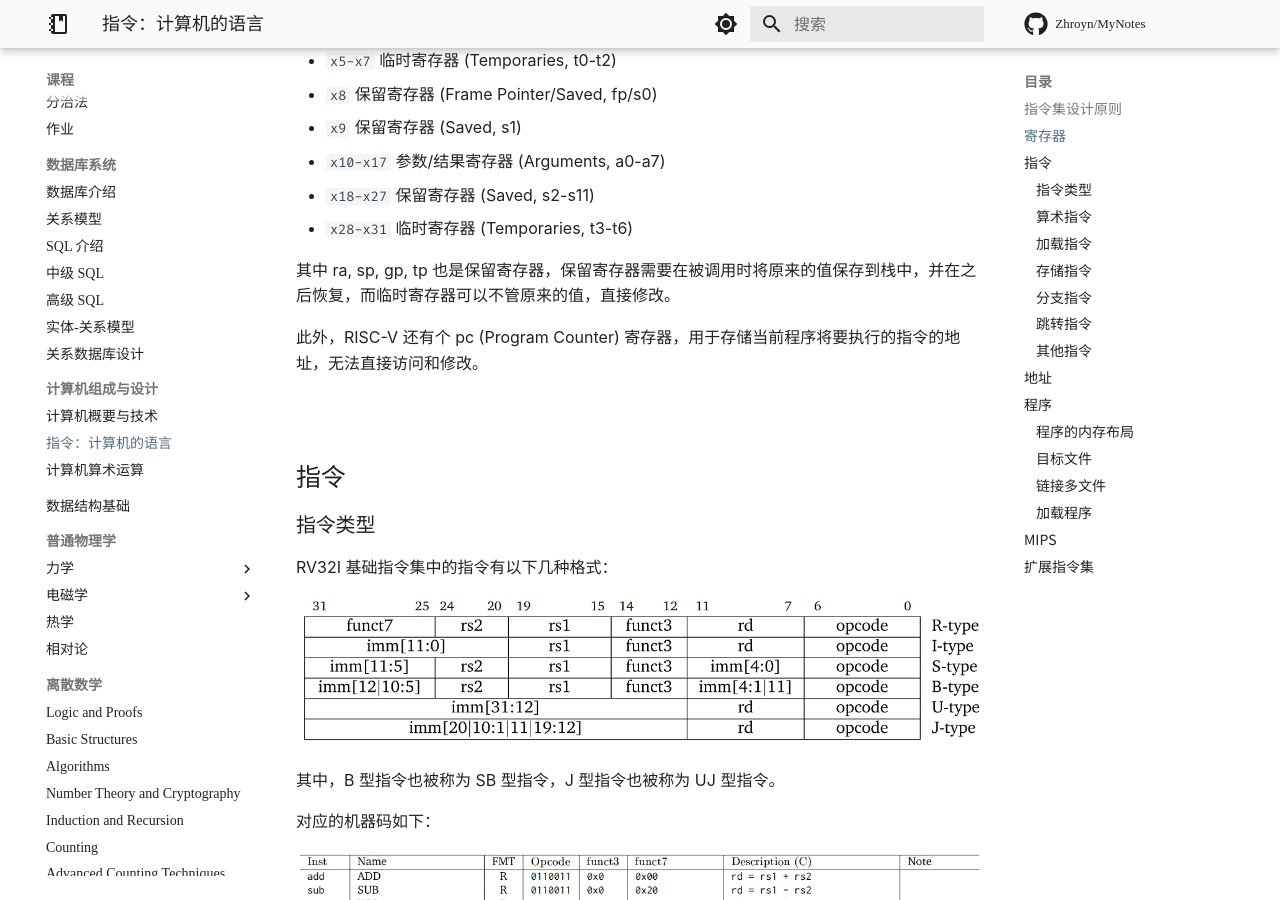
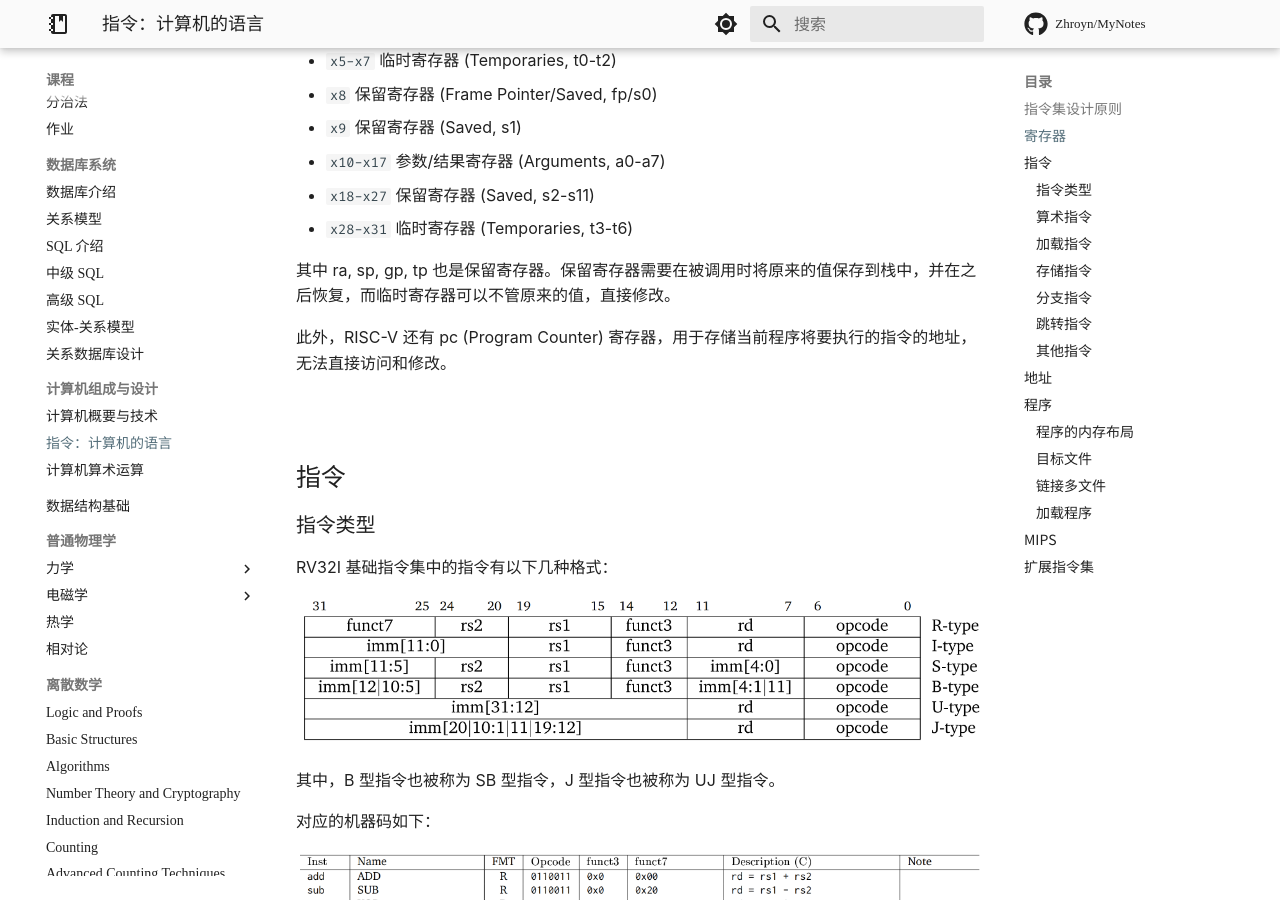
Before and after one commit to Pxtkn/MyNotes, an MkDocs documentation site: the page built from docs/课程/计算机组成与设计/Chapter2 Instructions.md, in a window 1280 px wide and 900 px high, scrolled down 975 px. Built offline with MkDocs 1.6.1 and Material for MkDocs 9.7.7, drawn with Linux system fonts in a browser that asks for light colours; nearby versions of some CDN libraries; some web fonts are replaced; library files that are not in the unit come from our copies; comment, search, counter and statistics services are not loaded; a style sheet for code colours, icons or effects is not loaded.

Commit message:
fix: 修改了计组前三章笔记的小问题

````diff
--- a/docs/课程/计算机组成与设计/Chapter2 Instructions.md
+++ b/docs/课程/计算机组成与设计/Chapter2 Instructions.md
@@ -38,9 +38,9 @@
 - `x18-x27` 保留寄存器 (Saved, s2-s11)
 - `x28-x31` 临时寄存器 (Temporaries, t3-t6)
 
-其中 ra, sp, gp, tp 也是保留寄存器，保留寄存器需要在被调用时将原来的值保存到栈中，并在之后恢复，而临时寄存器可以不管原来的值，直接修改。
+其中 ra, sp, gp, tp 也是保留寄存器。保留寄存器需要在被调用时将原来的值保存到栈中，并在之后恢复，而临时寄存器可以不管原来的值，直接修改。
 
-此外，RISC-V 还有个 pc (Program Counter) 寄存器，用于存储当前程序将要执行的指令的地址，无法直接访问和修改。
+此外，RISC-V 还有 pc (Program Counter) 寄存器，用于存储当前程序将要执行的指令的地址，无法直接访问和修改。
 
 
 
@@ -186,9 +185,9 @@
     ```asm
     again:
         lr.d x10, (x20)
-        sc.d x11, (x20), x23 // X11 = status
+        sc.d x11, (x20), x23 // x11 = status
         bne x11, x0, again   // branch if store failed
-        addi x23, x10, x0    // X23 = loaded value
+        addi x23, x10, x0    // x23 = loaded value
     ```
 
 ??? example "Lock 和 Unlock"
````
Also changed, not shown: other parts of docs/课程/计算机组成与设计/Chapter2 Instructions.md (+3 -4 lines), docs/课程/计算机组成与设计/Chapter1 Computer Abstractions and Technology.md (+5 -5 lines), docs/课程/计算机组成与设计/Chapter3 Arithmetic for Computer.md (+7 -7 lines).
